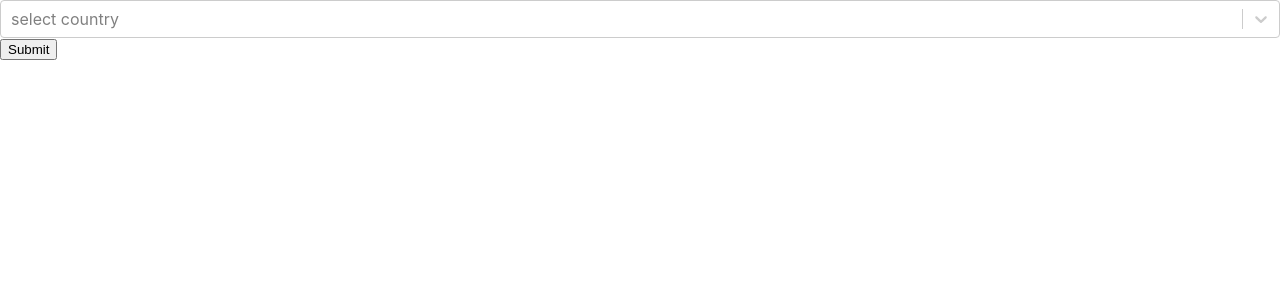
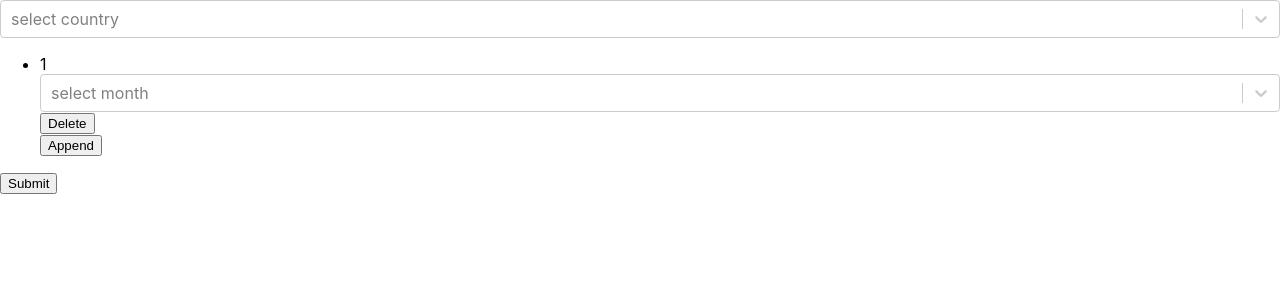
Before and after one commit to ArdalanJaf/Carbon-Offset-Calculator, a React (Create React App) app: page / in a window 1280 px wide. Shown: the top 300 px of the page. Built offline with nearby package versions, Linux system fonts and the light colour scheme.

Commit message:
field array added + working, selectMonth updated

```diff
--- a/src/components/Form.js
+++ b/src/components/Form.js
@@ -3,6 +3,7 @@ import { useForm, useFieldArray, Controller } from "react-hook-form";
 import countriesCO2 from "../config/countriesCO2";
 import Select from "react-select";
 import SelectCountry from "./SelectCountry";
+import SelectMonth from "./SelectMonth";
 
 export default function App() {
   const {
@@ -13,23 +14,41 @@ export default function App() {
   } = useForm({
     defaultValues: {
       annualCO2Emissions: "",
-      treePurchases: [{ month: "", year: "", trees: "" }], // array item = { date: 0, trees: 0 }
+      treePurchases: [{ month: "", year: "", trees: "" }],
     },
   });
 
+  const { fields, append, remove } = useFieldArray({
+    control,
+    name: "treePurchases",
+  });
+
   const onSubmit = (data) => console.log(data);
-
-  const countList = countriesCO2.map((country) => {
-    return {
-      value: country.annualCO2EmissionsPerCapita,
-      label: country.name,
-    };
-  });
 
   return (
     <form onSubmit={handleSubmit(onSubmit)}>
       <SelectCountry control={control} errors={errors} />
 
+      <ul>
+        {fields.map((field, index) => (
+          <li key={field.id}>
+            <span>{index + 1}</span>
+            <SelectMonth index={index} control={control} errors={errors} />
+            <button type="button" onClick={() => remove(index)}>
+              Delete
+            </button>
+          </li>
+        ))}
+        <button
+          type="button"
+          onClick={() => {
+            append();
+          }}
+        >
+          Append
+        </button>
+      </ul>
+
       <input type="submit" />
     </form>
   );
--- a/src/components/SelectCountry.js
+++ b/src/components/SelectCountry.js
@@ -13,7 +13,6 @@ export default function SelectCountry(props) {
       label: country.name,
     };
   });
-  console.log(optionList);
 
   return (
     <>
--- a/src/components/SelectMonth.js
+++ b/src/components/SelectMonth.js
@@ -1,30 +1,38 @@
-import { useDispatch, useSelector } from "react-redux";
+import React from "react";
+import { months } from "../config/months";
 import Select from "react-select";
-import { addPurchase } from "../app/formDataSlice";
-import react, { useState } from "react";
-import { months } from "../config/months";
-export default function SelectYear(state) {
-  // const { treePurchases } = useSelector((state) => state.formData);
-  // const dispatch = useDispatch();
-  // const { index, setTreePurchaseConstruct } = state;
-  const [month, setMonth] = useState(null);
+import { Controller } from "react-hook-form";
+
+export default function SelectMonth(props) {
+  const { index, control, errors } = props;
 
   const optionList = months.map((month, index) => {
-    return { value: index, label: month };
+    return { value: index.toString(), label: month };
   });
 
-  function handleSelect(option) {
-    // dispatch(setTreePurchaseConstruct(option.value));
-    setMonth(option.value);
-  }
-
   return (
-    <Select
-      // defaultInputValue="" <-- pull from local storage option?
-      options={optionList}
-      placeholder="select month"
-      onChange={handleSelect}
-      aria-label="Select month for trees purchase entry"
-    />
+    <>
+      <Controller
+        name={`treePurchases.${index}.month`}
+        control={control}
+        render={({ value, field }) => (
+          <Select
+            aria-label="Select month for trees purchase entry"
+            options={optionList}
+            defaultInputValue={
+              field.value &&
+              optionList.find((c) => c.value === field.value).label
+            }
+            placeholder="select month"
+            //   value={monthsList.find((c) => c.value === value)}
+            onChange={(val) => field.onChange(val.value)}
+          />
+        )}
+        rules={{ required: true }}
+      />
+      {errors.treePurchases?.[`${index}`]?.month && (
+        <p>{errors.treePurchases[`${index}`].month.type}</p>
+      )}
+    </>
   );
 }
```
